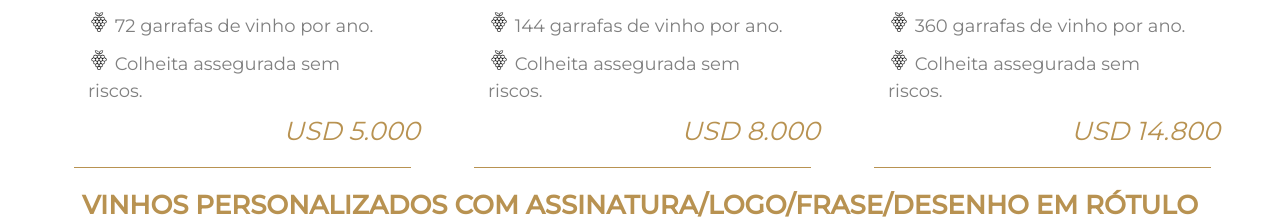
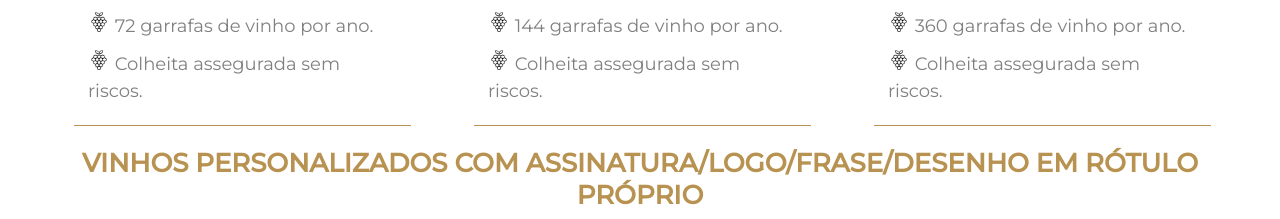
Before and after one commit to faucesmou/Finca-SinglePage, a React (Create React App) app: page /brasil in a window 1280 px wide. Shown: the part 2245-2464 px from the top of the page. Built offline with nearby package versions, Linux system fonts and the light colour scheme; a web font is replaced by a local one.

Commit message:
Se quitan precios en Brasil hasta próximo aviso.

```diff
--- a/src/components/pages/HomeBrasil.jsx
+++ b/src/components/pages/HomeBrasil.jsx
@@ -210,7 +210,7 @@ function Home() {
                       Colheita assegurada sem riscos.
                     </li>
                   </ul>
-                  <p className="total-precio">USD 5.000</p>
+                 {/*  <p className="total-precio">USD 5.000</p> */}
                   <div className="linea-dorada"></div>
                 </div>
               </article>
@@ -257,7 +257,7 @@ function Home() {
                       ></img>{" "}
                       Colheita assegurada sem riscos.
                     </li>
-                    <p className="total-precio">USD 8.000</p>
+                {/*     <p className="total-precio">USD 8.000</p> */}
                   </ul>
                   <div className="linea-dorada"></div>
                 </div>
@@ -305,7 +305,7 @@ function Home() {
                       Colheita assegurada sem riscos.
                     </li>
                   </ul>
-                  <li className="total-precio">USD 14.800 </li>
+                {/*   <li className="total-precio">USD 14.800 </li> */}
                   {/* <p className="total-precio">USD 14.800</p> */}
                   <div className="linea-dorada"></div>
                 </div>
```
